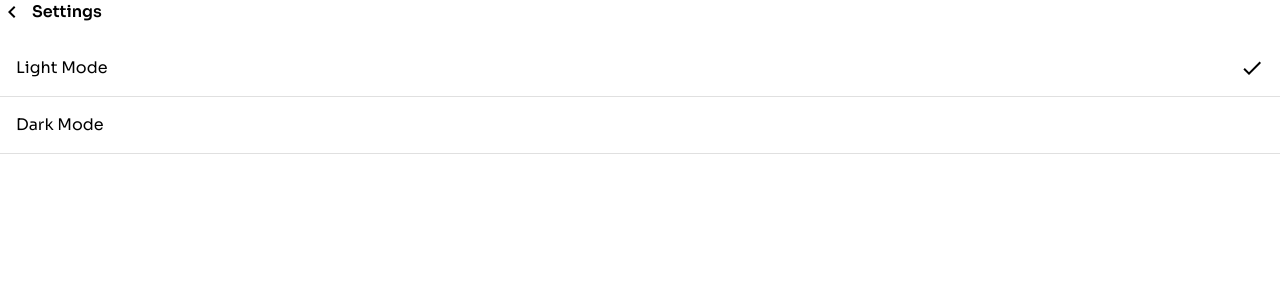
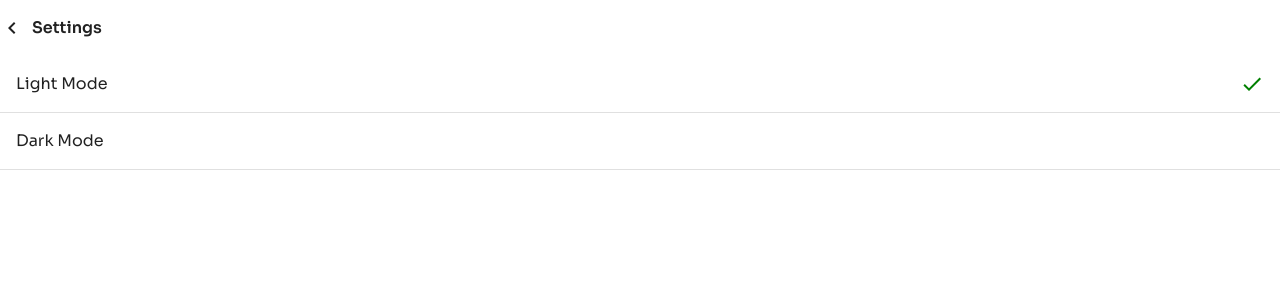
Before and after one commit to joshosim/jouo-expenses-manager, a React (Create React App) app: page /settings in a window 1280 px wide. Shown: the top 300 px of the page. Built offline with nearby package versions, Linux system fonts and the light colour scheme; sample sign-in values are in the browser's storage.

Commit message:
chore: push code complete

```diff
--- a/src/component/AddExpenses.tsx
+++ b/src/component/AddExpenses.tsx
@@ -1,4 +1,11 @@
-import { Backdrop, Box, Button, TextField, Typography } from "@mui/material";
+import {
+  Backdrop,
+  Box,
+  Button,
+  TextField,
+  Typography,
+  useTheme,
+} from "@mui/material";
 import React, { useContext, useState } from "react";
 import { AuthContext } from "../context/AuthContext";
 import { Done } from "@mui/icons-material";
@@ -16,6 +23,7 @@ const schema = yup.object().shape({
 });
 
 const AddExpenses = ({ onClose }: { onClose: (open: boolean) => void }) => {
+  const theme = useTheme();
   const { currentUser } = useContext(AuthContext);
   const queryClient = useQueryClient();
   const {
@@ -47,7 +55,7 @@ const AddExpenses = ({ onClose }: { onClose: (open: boolean) => void }) => {
   };
 
   return (
-    <Box p={2}>
+    <Box p={2} bgcolor={theme.palette.background.paper}>
       <Typography mb={2} textAlign="center" fontWeight={600} fontSize={20}>
         AddExpenses
       </Typography>
--- a/src/component/BottomDrawer.tsx
+++ b/src/component/BottomDrawer.tsx
@@ -1,4 +1,4 @@
-import { Box } from "@mui/material";
+import { Box, useTheme } from "@mui/material";
 import { ReactNode } from "react";
 import { keyframes } from "@emotion/react";
 import React from "react";
@@ -34,6 +34,8 @@ const BottomDrawer = ({
   onClose,
   drawerHeight = "70vh",
 }: BottomDrawerProps) => {
+  const theme = useTheme();
+
   if (!open) return null;
 
   return (
@@ -57,7 +59,7 @@ const BottomDrawer = ({
         width="100vw"
         bottom={0}
         left={0}
-        bgcolor="#fff"
+        bgcolor={theme.palette.background.paper}
         zIndex={10}
         borderRadius="24px 24px 0px 0px"
         sx={{
--- a/src/component/CalculateExpenditure.tsx
+++ b/src/component/CalculateExpenditure.tsx
@@ -1,4 +1,11 @@
-import { Box, Button, Grid, TextField, Typography } from "@mui/material";
+import {
+  Box,
+  Button,
+  Grid,
+  TextField,
+  Typography,
+  useTheme,
+} from "@mui/material";
 import React, { useState } from "react";
 
 const CalculateExpenditure = () => {
@@ -21,8 +28,9 @@ const CalculateExpenditure = () => {
     setBills(giving);
     setProject(project);
   };
+  const theme = useTheme();
   return (
-    <Box p={2}>
+    <Box p={2} bgcolor={theme.palette.background.paper}>
       <Typography mb={2} textAlign="center" fontWeight={600} fontSize={20}>
         Calculate Expenditure
       </Typography>
--- a/src/component/SecondPie.tsx
+++ b/src/component/SecondPie.tsx
@@ -55,7 +55,7 @@ export default class SecondPie extends PureComponent {
         height="100%"
         p="24px"
         borderRadius="12px"
-        bgcolor="#FFFFFF"
+        bgcolor="background.primary"
         border="1px solid #E4E7EC"
       >
         <Box display="flex" justifyContent="space-between" alignItems="center">
--- a/src/component/ThePie.tsx
+++ b/src/component/ThePie.tsx
@@ -1,5 +1,5 @@
 import { ArrowUpward, MoreVert } from "@mui/icons-material";
-import { Box, Chip, Divider, Typography } from "@mui/material";
+import { Box, Chip, Divider, Typography, useTheme } from "@mui/material";
 import React from "react";
 import { PieChart, Pie, Cell, ResponsiveContainer, Label } from "recharts";
 
@@ -14,13 +14,14 @@ const ThePie: React.FC<GaugeChartProps> = ({ value }) => {
   ];
 
   const COLORS = ["#379E66", "#E0E0E0"];
+  const theme = useTheme();
 
   return (
     <Box
       width="100%"
       height="auto"
       borderRadius="12px"
-      bgcolor="#FFFFFF"
+      bgcolor="background.primary"
       border="1px solid #E4E7EC"
     >
       <Box
@@ -65,12 +66,11 @@ const ThePie: React.FC<GaugeChartProps> = ({ value }) => {
                 return <Cell key={`cell-${index}`} fill="#379E66" />;
               })}
               <Label
-                //value={`${value}`}
                 value={data[0].value}
                 position="center"
                 style={{
                   fontSize: "24px",
-                  fill: "#000",
+                  fill: theme.palette.text.primary,
                   fontWeight: 600,
                   fontFamily: "Sora",
                 }}
@@ -81,7 +81,11 @@ const ThePie: React.FC<GaugeChartProps> = ({ value }) => {
         <Chip
           label="10"
           size="small"
-          sx={{ fontSize: "14px", bgcolor: "#ABEFC6", color: "#067647" }}
+          sx={{
+            fontSize: "14px",
+            bgcolor: theme.palette.success.light,
+            color: theme.palette.success.dark,
+          }}
           icon={
             <ArrowUpward
               sx={{ height: "16px", width: "16px" }}
--- /dev/null
+++ b/src/context/ThemeContext.jsx
@@ -0,0 +1,105 @@
+import React, { createContext, useContext, useState, useEffect } from 'react';
+import { ThemeProvider, createTheme } from '@mui/material';
+import CssBaseline from '@mui/material/CssBaseline';
+
+const ThemeContext = createContext();
+
+export const useThemeContext = () => {
+    const context = useContext(ThemeContext);
+    if (!context) {
+        throw new Error('useThemeContext must be used within a ThemeProvider');
+    }
+    return context;
+};
+
+const getTheme = (mode) =>
+    createTheme({
+        typography: {
+            fontFamily: 'Sora',
+        },
+        palette: {
+            mode,
+            primary: { main: '#379E66' },
+        },
+        components: {
+            MuiButton: {
+                defaultProps: {
+                    disableElevation: true,
+                },
+                styleOverrides: {
+                    root: {
+                        textTransform: 'inherit',
+                        fontWeight: 700,
+                    },
+                },
+            },
+            MuiTextField: {
+                styleOverrides: {
+                    root: {
+                        '&.MuiTextField-root': {
+                            backgroundColor: mode === 'dark' ? 'grey' : '#F9F9F9',
+                        },
+                    },
+                },
+            },
+            MuiIconButton: {
+                styleOverrides: {
+                    root: {
+                        color: mode === 'dark' ? '#fff' : '#000',
+                    },
+                },
+            },
+        },
+    });
+
+export const CustomThemeProvider = ({ children }) => {
+    const storedTheme = localStorage.getItem('theme');
+    const systemPreference = window.matchMedia('(prefers-color-scheme: dark)')
+        .matches
+        ? 'dark'
+        : 'light';
+
+    // Initialize the theme from localStorage or system preference
+    const [mode, setMode] = useState(storedTheme || systemPreference);
+
+    const toggleTheme = () => {
+        const newMode = mode === 'light' ? 'dark' : 'light';
+        setMode(newMode);
+        localStorage.setItem('theme', newMode); // Save to localStorage
+    };
+
+    const applySystemSettings = () => {
+        const systemMode = window.matchMedia('(prefers-color-scheme: dark)').matches
+            ? 'dark'
+            : 'light';
+        setMode(systemMode);
+        localStorage.setItem('theme', systemMode);
+    };
+
+    useEffect(() => {
+        // Update theme mode based on system preference changes
+        const mediaQuery = window.matchMedia('(prefers-color-scheme: dark)');
+        const handleChange = () => {
+            const systemMode = mediaQuery.matches ? 'dark' : 'light';
+            if (!localStorage.getItem('theme')) {
+                setMode(systemMode);
+            }
+        };
+
+        mediaQuery.addEventListener('change', handleChange);
+        return () => {
+            mediaQuery.removeEventListener('change', handleChange);
+        };
+    }, []);
+
+    const theme = getTheme(mode);
+
+    return (
+        <ThemeContext.Provider value={{ mode, toggleTheme, applySystemSettings }}>
+            <ThemeProvider theme={theme}>
+                <CssBaseline />
+                {children}
+            </ThemeProvider>
+        </ThemeContext.Provider>
+    );
+};
--- a/src/index.tsx
+++ b/src/index.tsx
@@ -10,6 +10,7 @@ import { AuthContextProvider } from "./context/AuthContext";
 import AppRoutes from "./routes/AppRoutes";
 import { toastOption } from "./config/toastConfig";
 import { QueryClient, QueryClientProvider } from "@tanstack/react-query";
+import { CustomThemeProvider } from "./context/ThemeContext";
 
 const queryClient = new QueryClient();
 
@@ -21,10 +22,10 @@ root.render(
     <BrowserRouter>
       <QueryClientProvider client={queryClient}>
         <AuthContextProvider>
-          <ThemeProvider theme={theme}>
+          <CustomThemeProvider>
             <Toaster toastOptions={toastOption} />
             <AppRoutes />
-          </ThemeProvider>
+          </CustomThemeProvider>
         </AuthContextProvider>
       </QueryClientProvider>
     </BrowserRouter>
--- a/src/pages/ChatAI.tsx
+++ b/src/pages/ChatAI.tsx
@@ -62,7 +62,7 @@ const ChatAI = () => {
 
   return (
     <AppLayout>
-      <Box display="flex" alignItems="center" gap="8px">
+      <Box display="flex" alignItems="center" gap="8px" my={2}>
         <ChevronLeft onClick={() => navigate(-1)} sx={{ cursor: "pointer" }} />
         <Typography fontWeight={600}>Ask JOUO AI</Typography>
       </Box>
--- a/src/pages/Profile.tsx
+++ b/src/pages/Profile.tsx
@@ -66,10 +66,10 @@ const Profile = () => {
                     sx={{ cursor: "pointer" }}
                   />
                 </Box>
-                <Typography textAlign="center" my={2} fontWeight={600}>
+                <Typography textAlign="center" my={1} fontWeight={600}>
                   {`${nh.age} years old` || ""}
                 </Typography>
-                <Typography textAlign="center" my={2} fontWeight={600}>
+                <Typography textAlign="center" my={1} fontWeight={600}>
                   {nh.phone || ""}
                 </Typography>
                 <Typography textAlign="center">{currentUser.email}</Typography>
--- a/src/pages/Settings.tsx
+++ b/src/pages/Settings.tsx
@@ -3,12 +3,14 @@ import AppLayout from "../Layout/AppLayout";
 import { Check, ChevronLeft } from "@mui/icons-material";
 import { useNavigate } from "react-router-dom";
 import { Box, Divider, Typography } from "@mui/material";
+import { useThemeContext } from "../context/ThemeContext";
 
 const Settings = () => {
+  const { mode, toggleTheme, applySystemSettings } = useThemeContext();
   const navigate = useNavigate();
   return (
     <AppLayout>
-      <Box display="flex" alignItems="center" gap="8px">
+      <Box display="flex" alignItems="center" gap="8px" my={2}>
         <ChevronLeft
           onClick={() => navigate("/profile")}
           sx={{ cursor: "pointer" }}
@@ -22,9 +24,10 @@ const Settings = () => {
         p={2}
         sx={{ cursor: "pointer" }}
         mt={2}
+        onClick={() => toggleTheme("light")}
       >
         <Typography>Light Mode</Typography>
-        <Check />
+        {mode === "light" && <Check sx={{ color: "green" }} />}
       </Box>
       <Divider />
       <Box
@@ -33,8 +36,10 @@ const Settings = () => {
         justifyContent="space-between"
         p={2}
         sx={{ cursor: "pointer" }}
+        onClick={() => toggleTheme("dark")}
       >
         <Typography>Dark Mode</Typography>
+        {mode === "dark" && <Check sx={{ color: "green" }} />}
       </Box>
       <Divider />
     </AppLayout>
--- a/src/theme/index.ts
+++ b/src/theme/index.ts
@@ -1,10 +1,12 @@
 import { createTheme } from "@mui/material";
 
-export const theme = createTheme({
+export const theme = (mode: "light" | "dark") =>
+  createTheme({
     typography: {
       fontFamily: "Sora",
     },
     palette: {
+      mode,
       primary: { main: "#379E66" },
     },
     components: {
@@ -19,5 +21,12 @@ export const theme = createTheme({
           },
         },
       },
+      MuiIconButton: {
+        styleOverrides: {
+          root: {
+            color: mode === "dark" ? "#fff" : "#000",
+          },
+        },
+      },
     },
   });
```
Lines whose indentation alone changed are shown as unchanged.
